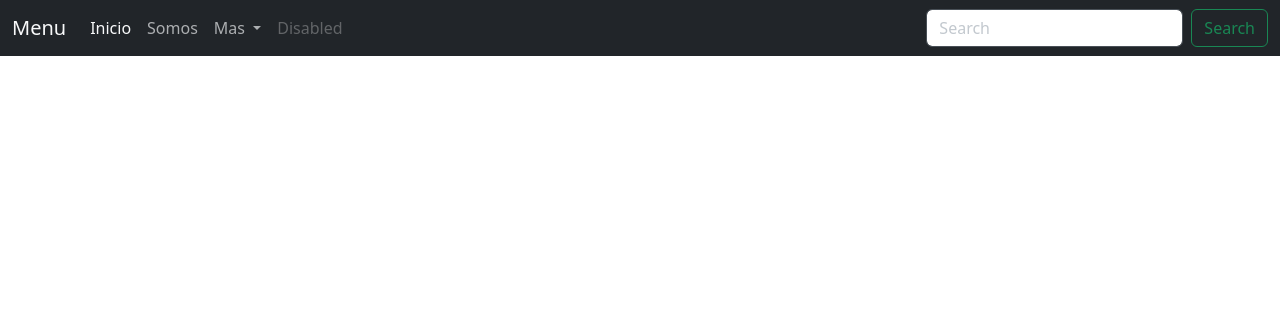
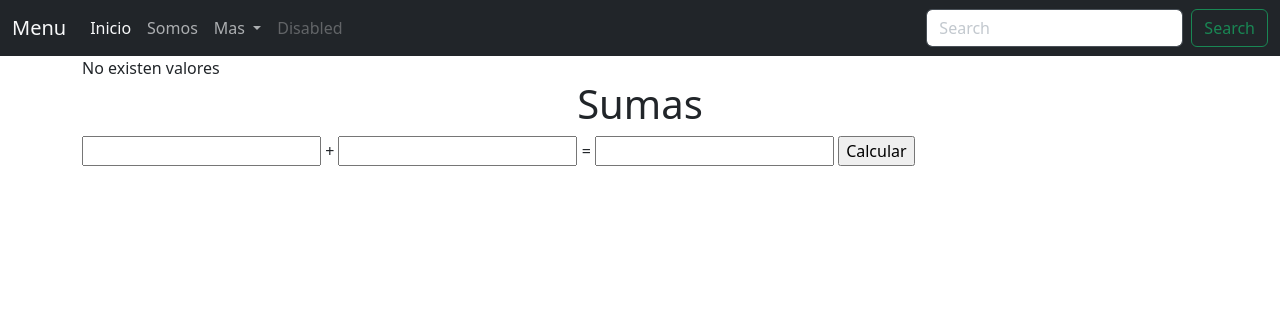
Before and after one commit to MANOLOOG/ProyectoFinal, a PHP site: page / in a window 1280 px wide. Shown: the top 316 px of the page. Run offline with PHP 8.4, Linux system fonts and the light colour scheme; data that the repository does not hold is empty.

Commit message:
Add Practica 3

```diff
--- /dev/null
+++ b/include/practica3.php
@@ -0,0 +1,83 @@
+<?php
+
+include 'suma.php';
+
+?>
+<!DOCTYPE html>
+<html lang="en">
+<head>
+    <meta charset="UTF-8">
+    <meta http-equiv="X-UA-Compatible" content="IE=edge">
+    <meta name="viewport" content="width=device-width, initial-scale=1.0">
+    <link rel="stylesheet" href="css/bootstrap.min.css">
+    <title>Practice 3</title>
+</head>
+
+<body>
+
+
+
+<div class="col col-lg-12">
+        <div class="row">
+            <h1 class="text-center">Sumas</h1>
+        </div>
+    </div>
+
+    <div class="row">
+
+    <form action="<?php echo $SERVER['PHP_SELF'] ?>" method="post">
+
+        <input type="text" name="caja1" required > +
+
+        <!--<select name="caja1" required>
+            <option value="1">1</option>
+            <option value="2">2</option>
+            <option value="3">3</option>
+            <option value="4">4</option>
+            <option value="5">5</option>
+            <option value="6">6</option>
+            <option value="7">7</option>
+            <option value="8">8</option>
+            <option value="9">9</option>
+            <option value="10">10</option>
+        </select>-->
+
+        <input type="text" name="caja2" required> =
+
+        <!--<select name="caja2" required>
+            <option value="1">1</option>
+            <option value="2">2</option>
+            <option value="3">3</option>
+            <option value="4">4</option>
+            <option value="5">5</option>
+            <option value="6">6</option>
+            <option value="7">7</option>
+            <option value="8">8</option>
+            <option value="9">9</option>
+            <option value="10">10</option>
+        </select>-->
+
+
+
+        <input type="text" name="resultado" value="<?php echo $valor?>">
+
+        <input type="submit" name="btnSuma" value="Calcular" >
+
+    </form>
+
+    </div>
+
+
+
+
+
+
+
+
+
+
+
+    <script src="js/bootstrap.bundle.min.js"></script>
+    <script src="js/bootstrap.min.js"></script>
+</body>
+</html>
--- a/index.php
+++ b/index.php
@@ -18,6 +18,14 @@
         <?php include 'include/menu.php';?>
     </div>
 
+    <div class="container">
+        <div class="row">
+            <div class="col">
+                <?php include 'include/practica3.php'; ?>
+            </div>
+        </div>
+    </div>
+
 
 
 
```
